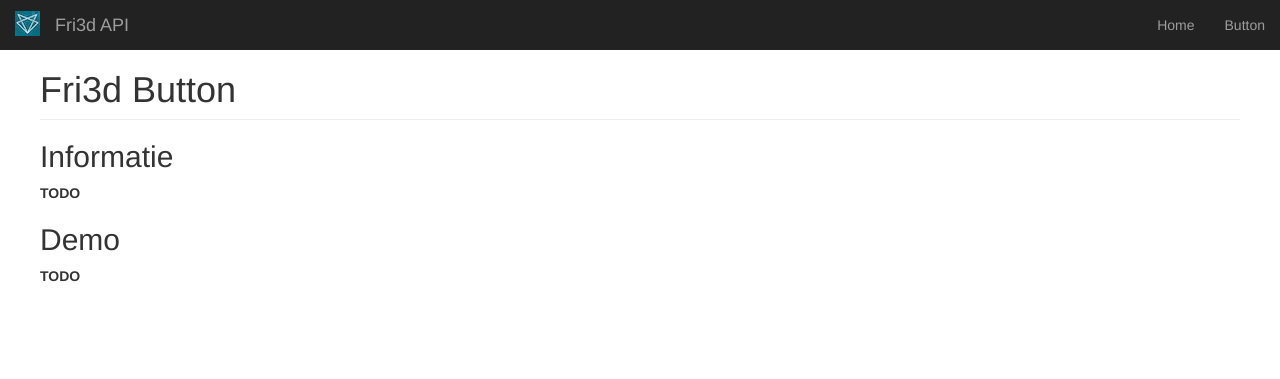
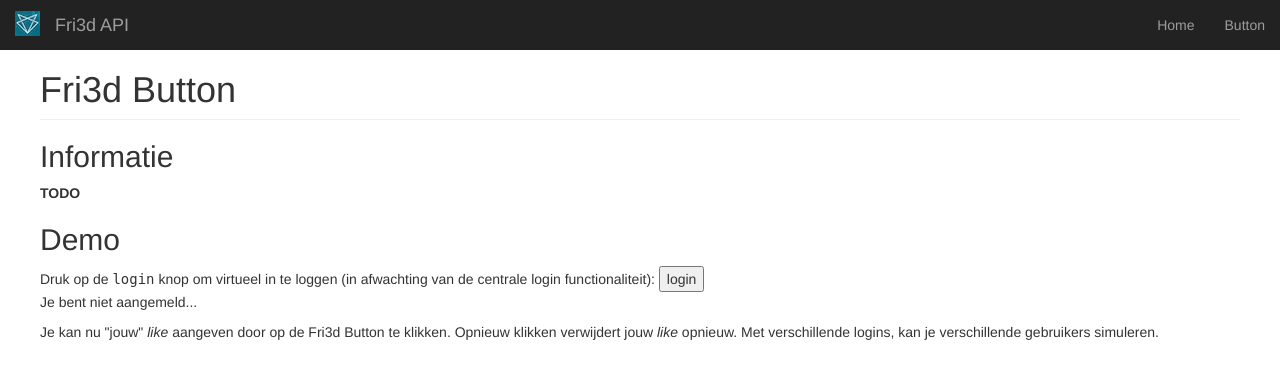
Before and after one commit to Fri3dCamp/api, a Flask app: page /button in a window 1280 px wide. Shown: the top 379 px of the page. Run offline with Flask 2, Linux system fonts and the light colour scheme; some libraries are stand-ins or nearby versions.

Commit message:
added virtual local login support for demo

```diff
--- /dev/null
+++ b/fri3d/static/js/button.js
@@ -0,0 +1,49 @@
+function createCookie(name, value, days) {
+  var expires;
+  if (days) {
+    var date = new Date();
+    date.setTime(date.getTime() + (days * 24 * 60 * 60 * 1000));
+    expires = "; expires=" + date.toGMTString();
+  } else {
+    expires = "";
+  }
+  document.cookie = encodeURIComponent(name) + "=" + encodeURIComponent(value) + expires + "; path=/";
+}
+
+function readCookie(name) {
+  var nameEQ = encodeURIComponent(name) + "=";
+  var ca = document.cookie.split(';');
+  for (var i = 0; i < ca.length; i++) {
+    var c = ca[i];
+    while (c.charAt(0) === ' ') c = c.substring(1, c.length);
+    if (c.indexOf(nameEQ) === 0) return decodeURIComponent(c.substring(nameEQ.length, c.length));
+  }
+  return null;
+}
+
+function eraseCookie(name) {
+  createCookie(name, "", -1);
+}
+
+function show_login_information() {
+  var name = readCookie("fri3d");
+  if(name) {
+    $("#user").html("<b>Aangemeld als: <tt>" + name + "</tt></b> <button onclick=\"logout();\">logout</button>");
+  } else {
+    $("#user").html("Je bent niet aangemeld...");
+  }
+}
+
+function login() {
+  var name = prompt("Wat is jouw naam?", "Fri3d Hacker");
+  createCookie("fri3d", name);
+  location.reload();
+}
+
+function logout() {
+  eraseCookie("fri3d");
+  location.reload();
+}
+
+// show current login information
+$( document ).ready(show_login_information);
--- a/fri3d/templates/button.html
+++ b/fri3d/templates/button.html
@@ -1,7 +1,10 @@
 {% extends "main.html" %}
 {% block title %}Fri3d Button{% endblock %}
 {% block moreCSS %}{% endblock %}
-{% block moreJS %}{% endblock %}
+{% block moreJS %}
+  <script src="/static/js/fri3d-button.js"></script>
+  <script src="/static/js/button.js"></script>
+{% endblock %}
 
 {% block content %}
 
@@ -11,6 +14,18 @@
 
 <h2>Demo</h2>
 
-<b>TODO</b>
+<p>
+  Druk op de <tt>login</tt> knop om virtueel in te loggen (in afwachting van de
+  centrale login functionaliteit): <button onclick="login();">login</button><br>
+  <span id="user">todo</span>
+</p>
+
+<p>
+  Je kan nu "jouw" <i>like</i> aangeven door op de Fri3d Button te klikken.
+  Opnieuw klikken verwijdert jouw <i>like</i> opnieuw. Met verschillende
+  logins, kan je verschillende gebruikers simuleren.
+</p>
+
+<div class="fri3d button"></div>
 
 {% endblock %}
```
Also changed, not shown: fri3d/static/js/fri3d-button.js (added).
